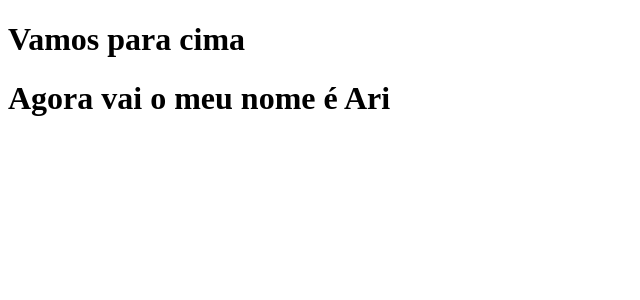
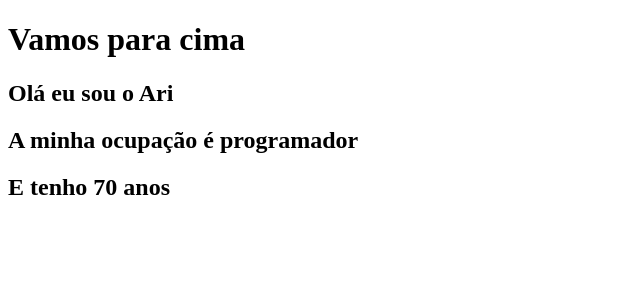
Before and after one commit to Ari-Neto-dev/myApp, a React (Create React App) app: page / in a window 1280 px wide. Shown: the top 300 px of the page, without its empty margins (0-640 px from the left). Built offline with nearby package versions, Linux system fonts and the light colour scheme.

Commit message:
class component

```diff
--- a/src/App.js
+++ b/src/App.js
@@ -1,25 +1,24 @@
-import React from "react";
-const Zabumba=(props)=>{
+import React,{Component} from "react";
+
+class Equipe extends Component{
+  render(){
   return(
     <div>
-      <Zarzur nome={props.nome}/>
+      <h2>Olá eu sou o {this.props.nome}</h2>
+      <h2>A minha ocupação é {this.props.cargo}</h2>
+      <h2>E tenho {this.props.idade} anos </h2>
     </div>
   )
 }
+}
 
-  const Zarzur=(props)=>{
-    return(
-      <div>
-        <h1>Agora vai o meu nome é {props.nome}</h1>
-      </div>
-    )
-  }
 
 export default function App() {
   return (
     <div>
       <h1>Vamos para cima</h1>
-      <Zabumba nome="Ari"/>
+      <Equipe nome="Ari" cargo="programador" idade= "70"/>
+
 
 
     </div>
```
